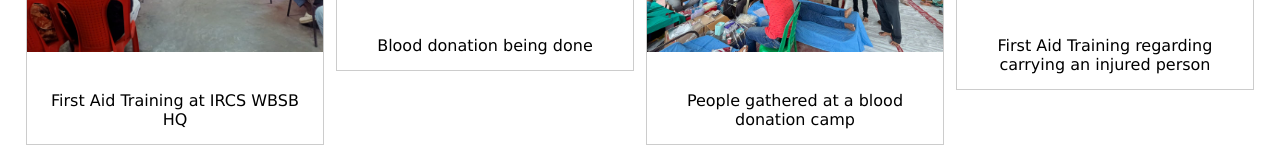
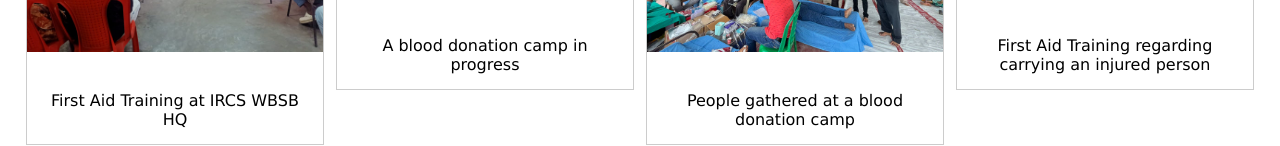
Before and after one commit to shxshwata/IRCSWBsitePS1, a plain HTML site: page programs.html in a window 1280 px wide. Shown: the part 356-502 px from the top of the page. Drawn offline with Linux system fonts and the light colour scheme.

Commit message:
Update programs.html
text

```diff
--- a/programs.html
+++ b/programs.html
@@ -88,7 +88,7 @@
                   <a target="_blank" href="programs2.jpg">
                     <img src="programs2.jpg" width="600" height="400">
                   </a>
-                  <div class="desc">Blood donation being done</div>
+                  <div class="desc">A blood donation camp in progress</div>
                 </div>
             </div>
 
```
